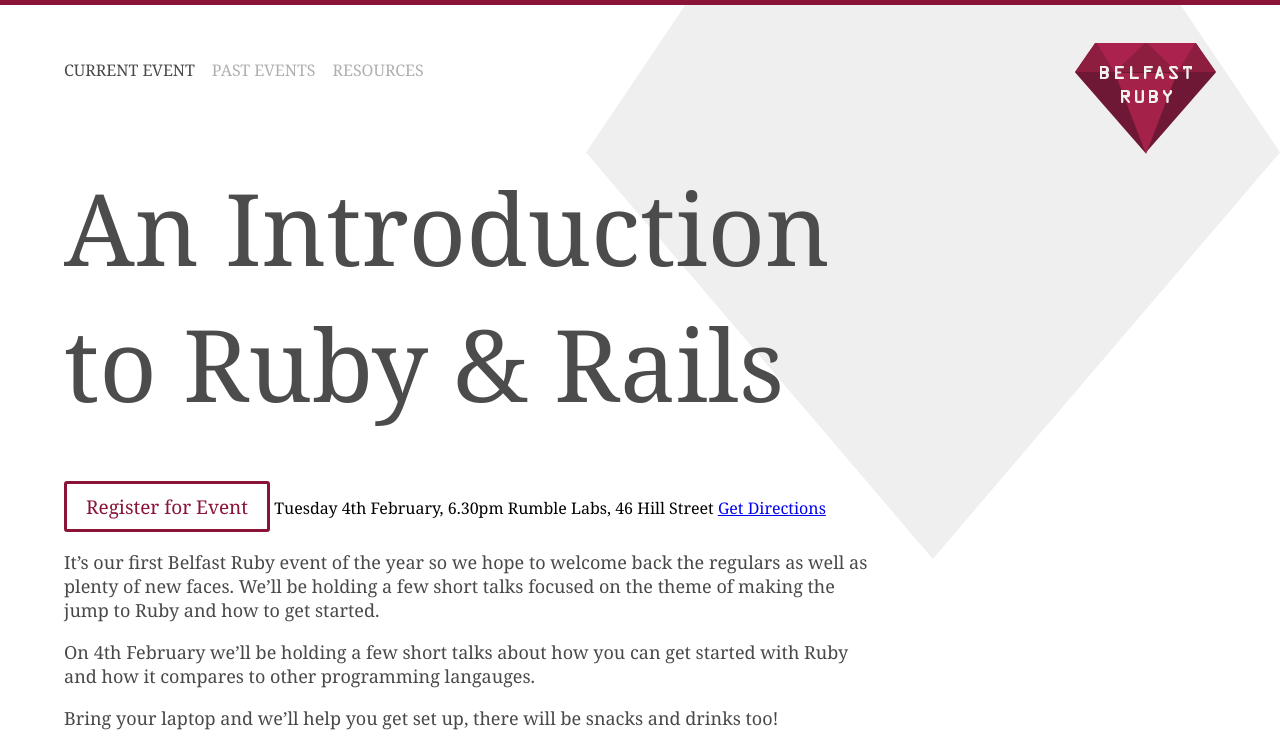
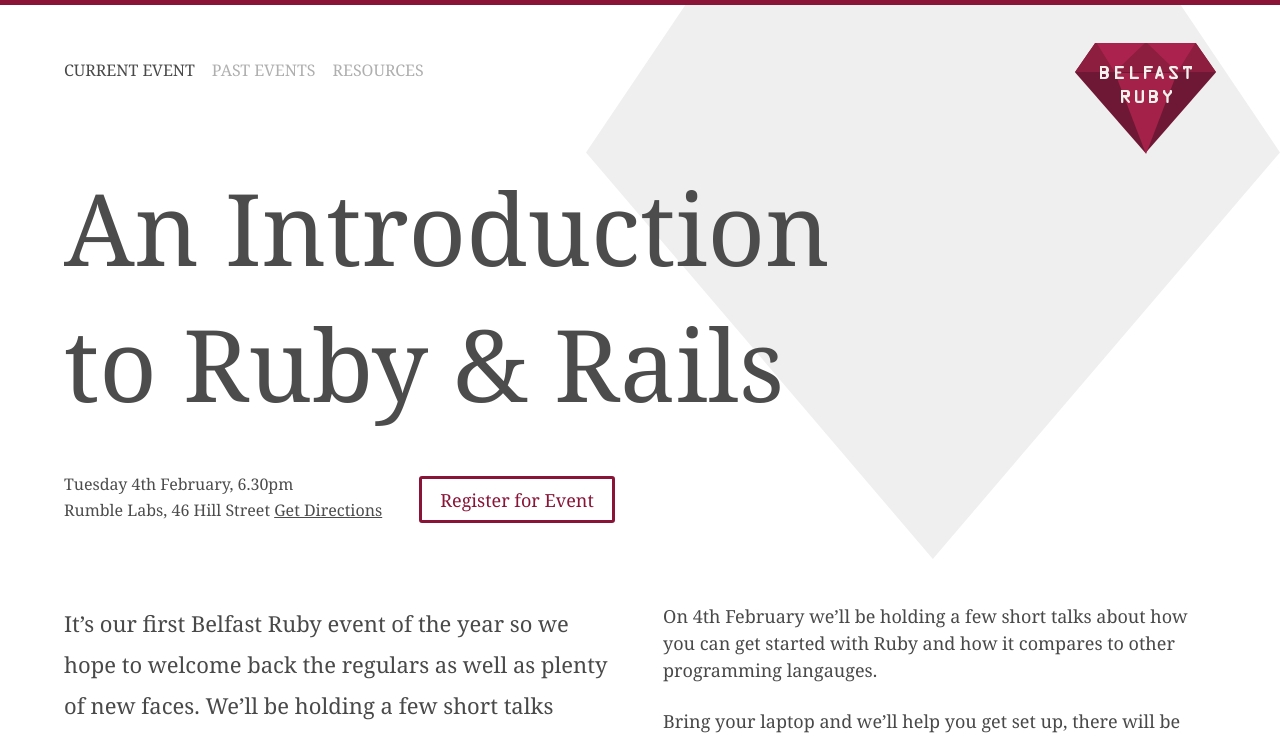
Before and after one commit to belfastruby/belfastruby.com, a Jekyll site: the page built from index.html, in a window 1280 px wide. Shown: the top 736 px of the page. Built offline with Jekyll 4.4.1, drawn with Linux system fonts in a browser that asks for light colours; Markdown is read by kramdown in place of the engine named in the settings; some of the changed text lies outside the part shown.

```diff
--- a/_layouts/default.html
+++ b/_layouts/default.html
@@ -31,13 +31,17 @@
         {{ content }}
       </section>
 
-      <footer>
+      <footer class="clearfix">
+        <section class="container">
           <div class="bio">
             <p>Belfast Ruby is community of aspiring and experienced developers in Belfast, Northern Ireland passionate about Ruby and Rails.</p>
           </div>
           <div class="contact">
             <li><a href="http://twitter.com/belfastruby">@BelfastRuby</a>on Twitter</li>
+            <li><a href="http://twitter.com/belfastruby">belfastruby</a>on Github</li>
+            <li><a href="http://twitter.com/belfastruby">Google Group</a></li>
           </div>
+        </section>
       </footer>
 
     </body>
--- a/_posts/2014-01-30-intro-to-ruby.markdown
+++ b/_posts/2014-01-30-intro-to-ruby.markdown
@@ -6,11 +6,11 @@ when: Tuesday 4th February, 6.30pm
 location: Rumble Labs, 46 Hill Street
 directions: https://maps.google.com/maps?f=d&source=s_d&saddr=&hl=en&ie=UTF8&layer=c&daddr=The+Rumble+Laboratory+%4054.60231963589608,-5.927209854125977
 register_link: "http://digitalcircle.org/events/an-introduction-to-ruby"
-sponsors: [{name: "Rumble Labs", image: "image 1", link: "http://rumblelabs.com"}, {name: "Shopkeep", image: "image 2", link: "http://shopkeeppos.com"}, {name: "Brewbot", image: "image 3", link: "http://brewbot.io"} ]
+sponsors: [{name: "Rumble Labs", image: "../assets/images/rumblelabs-logo.png", link: "http://rumblelabs.com"}, {name: "Shopkeep", image: "../assets/images/shopkeeppos.png", link: "http://shopkeeppos.com"}, {name: "Brewbot", image: "../assets/images/brewbot.png", link: "http://brewbot.io"} ]
 
 ---
 
-It’s our first Belfast Ruby event of the year so we hope to welcome back the regulars as well as plenty of new faces. We’ll be holding a few short talks focused on the theme of making the jump to Ruby and how to get started.
+###It’s our first Belfast Ruby event of the year so we hope to welcome back the regulars as well as plenty of new faces. We’ll be holding a few short talks focused on the theme of making the jump to Ruby and how to get started.
 
 On 4th February we’ll be holding a few short talks about how you can get started with Ruby and how it compares to other programming langauges.
 
--- a/css/main.css
+++ b/css/main.css
@@ -419,27 +419,34 @@ h1 {
   font-size: 100px;
   font-weight: 100;
   color: #4c4c4c;
-  padding: 0 0 0.5em 0;
+  padding: 0 0 0.4em 0;
 }
 
 /* line 21, ../sass/_typography.scss */
 h2 {
   font-family: "Proxima Nova" Helvetica, Arial, sans-serif;
   font-size: 22px;
+  font-weight: 600;
   color: #891438;
 }
+/* line 26, ../sass/_typography.scss */
+h2 .underline {
+  border-bottom: 3px solid #891438;
+  padding-bottom: 4px;
+  font-weight: 600;
+}
 
-/* line 27, ../sass/_typography.scss */
+/* line 33, ../sass/_typography.scss */
 p {
   color: #494949;
   font-size: 18px;
 }
-/* line 30, ../sass/_typography.scss */
+/* line 36, ../sass/_typography.scss */
 p .intro {
   font-size: 22px;
 }
 
-/* line 35, ../sass/_typography.scss */
+/* line 41, ../sass/_typography.scss */
 nav ul li a {
   font-family: "Proxima Nova" Helvetica, Arial, sans-serif;
   color: #afafaf;
@@ -447,12 +454,12 @@ nav ul li a {
   text-transform: uppercase;
   font-weight: 300;
 }
-/* line 41, ../sass/_typography.scss */
+/* line 47, ../sass/_typography.scss */
 nav ul li a:hover, nav ul li a.active {
   color: #494949;
 }
 
-/* line 46, ../sass/_typography.scss */
+/* line 52, ../sass/_typography.scss */
 a.red-btn {
   -webkit-transition-duration: 0.3s;
   -moz-transition-duration: 0.3s;
@@ -469,15 +476,102 @@ a.red-btn {
   cursor: pointer;
   display: inline-block;
   font-family: "Proxima Nova" Helvetica, Arial, sans-serif;
-  font-size: 19px;
-  padding: 0.5em 1em;
+  font-size: 18px;
+  padding: 0.5em 1em 0.4em;
   text-align: center;
   text-decoration: none;
+  display: inline-block;
 }
 /* line 19, ../sass/_mixins.scss */
 a.red-btn:hover {
   background: #891438;
   color: white;
+}
+
+/* line 57, ../sass/_typography.scss */
+.when-where {
+  font-family: "Proxima Nova" Helvetica, Arial, sans-serif;
+  list-style: none;
+  font-size: 16px;
+  line-height: 26px;
+}
+/* line 62, ../sass/_typography.scss */
+.when-where li {
+  color: #4c4c4c;
+}
+/* line 65, ../sass/_typography.scss */
+.when-where a {
+  color: #4c4c4c;
+  text-decoration: underline;
+}
+/* line 68, ../sass/_typography.scss */
+.when-where a:hover {
+  text-decoration: none;
+}
+
+/* line 74, ../sass/_typography.scss */
+.main-event-details {
+  color: #494949;
+  font-size: 18px;
+  line-height: 27px;
+}
+/* line 78, ../sass/_typography.scss */
+.main-event-details h3 {
+  font-size: 22px;
+  line-height: 41px;
+  font-weight: 200;
+  width: 48%;
+  float: left;
+  padding-right: 2%;
+}
+/* line 86, ../sass/_typography.scss */
+.main-event-details p {
+  width: 48%;
+  float: right;
+  margin: 0 0 1.3em 0;
+  padding-left: 2%;
+}
+
+/* line 94, ../sass/_typography.scss */
+p.bar {
+  font-size: 16px;
+  font-family: "Proxima Nova" Helvetica, Arial, sans-serif;
+  text-align: center;
+}
+/* line 98, ../sass/_typography.scss */
+p.bar a {
+  color: #494949;
+  text-decoration: underline;
+}
+/* line 101, ../sass/_typography.scss */
+p.bar a:hover {
+  text-decoration: none;
+}
+
+/* line 107, ../sass/_typography.scss */
+footer .bio p {
+  color: white;
+  margin: 0;
+  font-size: 22px;
+  line-height: 39px;
+}
+
+/* line 114, ../sass/_typography.scss */
+footer .contact li {
+  list-style: none;
+  line-height: 40px;
+  font-size: 18px;
+}
+/* line 118, ../sass/_typography.scss */
+footer .contact li a {
+  color: white;
+  text-decoration: none;
+}
+
+/* line 124, ../sass/_typography.scss */
+.ruby-links li {
+  list-style: none;
+  line-height: 25px;
 }
 
 /* Base Stylesheet for General Styles */
@@ -502,38 +596,126 @@ a.red-btn:hover {
 /* line 15, ../sass/_base.scss */
 body {
   background: url(../assets/images/ruby-shape.svg) no-repeat top right;
+  box-sizing: border-box;
 }
 
-/* line 19, ../sass/_base.scss */
+/* line 20, ../sass/_base.scss */
 header {
   border-top: 5px solid #891438;
   padding: 2.4em 0 2em 0;
 }
 
-/* line 24, ../sass/_base.scss */
+/* line 25, ../sass/_base.scss */
 nav ul {
   float: left;
 }
-/* line 26, ../sass/_base.scss */
+/* line 27, ../sass/_base.scss */
 nav ul li {
   display: inline-block;
   padding: 0 0.8em 0 0;
 }
 
-/* line 32, ../sass/_base.scss */
+/* line 33, ../sass/_base.scss */
 .logo {
   float: right;
 }
 
-/* line 36, ../sass/_base.scss */
+/* line 37, ../sass/_base.scss */
 .top-details {
   width: 70%;
 }
 
 /* line 41, ../sass/_base.scss */
+.small-info {
+  padding: 0;
+  margin: 0;
+  width: 80%;
+  position: relative;
+}
+
+/* line 48, ../sass/_base.scss */
+ul.when-where {
+  display: inline-block;
+  margin: 0 2em 0 0;
+}
+
+/* line 53, ../sass/_base.scss */
+.red-btn {
+  position: absolute;
+  margin: 5px;
+}
+
+/* line 58, ../sass/_base.scss */
+.main-event-details {
+  padding: 80px 0 0 0;
+}
+
+/* line 62, ../sass/_base.scss */
+.sponsor-details {
+  padding: 65px 0;
+}
+/* line 64, ../sass/_base.scss */
+.sponsor-details ul {
+  padding: 55px 0;
+}
+/* line 66, ../sass/_base.scss */
+.sponsor-details ul li {
+  list-style: none;
+  display: inline-block;
+  width: 33%;
+  text-align: center;
+}
+
+/* line 75, ../sass/_base.scss */
+.bar {
+  background: #efefef;
+  padding: 1.1em 1.5em;
+  width: 100%;
+  -webkit-border-radius: 3px;
+  -moz-border-radius: 3px;
+  -ms-border-radius: 3px;
+  -o-border-radius: 3px;
+  border-radius: 3px;
+}
+
+/* line 82, ../sass/_base.scss */
 footer {
   width: 100%;
-  padding: 2em 0;
+  padding: 3em 0;
   background: #891438;
   color: white;
+  height: 120px;
 }
+
+/* line 90, ../sass/_base.scss */
+.bio {
+  width: 40%;
+  padding-right: 10%;
+  float: left;
+}
+
+/* line 96, ../sass/_base.scss */
+.contact {
+  width: 20%;
+  float: right;
+}
+
+/* line 100, ../sass/_base.scss */
+.main-event-details-links {
+  padding: 20px 0 0 0;
+}
+
+/* line 103, ../sass/_base.scss */
+.linky-page {
+  min-height: 200px;
+  padding: 10px 0 30px 0;
+}
+/* line 106, ../sass/_base.scss */
+.linky-page a {
+  color: #494949;
+  line-height: 35px;
+}
+/* line 109, ../sass/_base.scss */
+.linky-page a:hover {
+  text-decoration: none;
+}
--- a/index.html
+++ b/index.html
@@ -5,13 +5,19 @@ title: Belfast Ruby
 <article class="meetup">
   <section class="top-details">
     <h1>{{site.posts.first.title}}</h1>
+    <div class="small-info">
+      <ul class="when-where">
+        <li>{{site.posts.first.when}}</li>
+        <li>{{site.posts.first.location}} <a href="{{site.posts.first.directions}}">Get Directions</a></li>
+      </ul>
        <a href="{{site.posts.first.register_link}}" class="red-btn">Register for Event</a>
-    {{site.posts.first.when}}
-    {{site.posts.first.location}}
-    <a href="{{site.posts.first.directions}}">Get Directions</a>
+    </div>
+  </section>
+  <section class="main-event-details clearfix">
     {{site.posts.first.content}}
   </section>
-  <h2>Event Sponsors</h2>
+  <section class="sponsor-details clearfix">
+    <h2><span class="underline">Event</span> Sponsors</h2>
     <ul>
       {% for sponsor in site.posts.first.sponsors  %}
       {% if sponsor.name == "rumble" %}
@@ -19,13 +25,14 @@ title: Belfast Ruby
       {% else %}
       <li>
       {% endif %}
-    {{sponsor.name}}
       <a href="{{sponsor.link}}">
         <img src="{{sponsor.image}}" />
       </a>
       </li>
       {% endfor %}
     </ul>
+    <p class="bar">This event is kindly sponsored by these fine folks. Interested in sponsoring a meetup? <a href="#">Get in touch</a></p>
+  </section>
 </article>
 
 
--- a/sass/_mixins.scss
+++ b/sass/_mixins.scss
@@ -12,8 +12,8 @@
   cursor: pointer;
   display: inline-block;
   font-family: "Proxima Nova" Helvetica, Arial, sans-serif;
-  font-size: 19px;
-  padding: 0.5em 1em;
+  font-size: 18px;
+  padding: 0.5em 1em 0.4em;
   text-align: center;
   text-decoration: none;
   &:hover{
```
Also changed, not shown: resources.html (added, +27 -0 lines), sass/_base.scss (+68 -1 lines), sass/_typography.scss (+80 -1 lines), assets/images/airpos-logo.png (added), assets/images/belfast-ruby-logo.png (added), assets/images/brewbot.png (added), assets/images/build-logo.png (added), assets/images/digital-circle-logo.png (added), assets/images/exam-time-logo.png (added), assets/images/rumblelabs-logo.png (added), assets/images/rumblelabs-logo.svg (added), assets/images/shopkeeppos.png (added), assets/images/spree-logo.png (added). Lines whose indentation alone changed are shown as unchanged.
